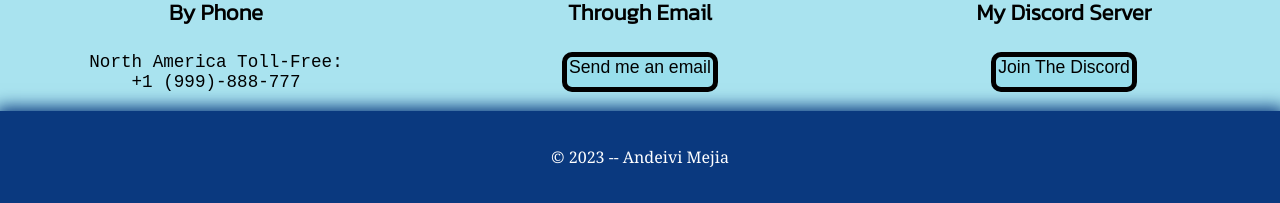
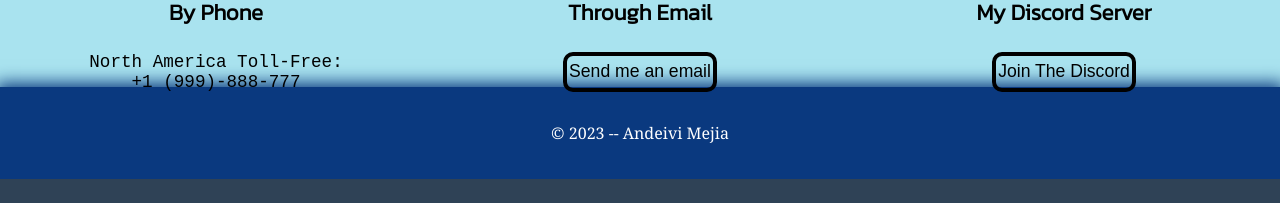
Before and after one commit to clumsyproninja/resumeWebsite, a plain HTML site: page index.html in a window 1280 px wide. Shown: the part 2871-3074 px from the top of the page. After the commit the page ends 3050 px from the top, so only its background shows below. Drawn offline with Linux system fonts and the light colour scheme; a web font is replaced by a local one.

Commit message:
Update contact links and remove class
-Removes unnecessary class since they are the only a tags under contact-info

```diff
--- a/index.html
+++ b/index.html
@@ -76,8 +76,8 @@
                 <p>North America Toll-Free:<br>
                     +1 (999)-888-777
                 </p>
-                <a class="contact-links" href="mailto:amejia40854@students.pccc.edu">Send me an email</a>
-                <a class="contact-links" href="https://discord.gg/discord">Join The Discord</a>
+                <a href="mailto:amejia40854@students.pccc.edu">Send me an email</a>
+                <a href="https://discord.gg/discord">Join The Discord</a>
             </article>
         </section>
     </main>
--- a/style.css
+++ b/style.css
@@ -203,7 +203,7 @@ header section{
 #contact{
     background-color: #a9e3ef;
     color: #000;
-    min-height: 35vh;
+    min-height: 32vh;
 }
 
 #contact-title{
@@ -234,13 +234,18 @@ header section{
     padding: 0px 0.5%;
 }
 
-.contact-links{
+#contact-info a{
+    padding-top: 5px;
     font-family: 'Spinnaker', sans-serif !important;
-    background-color: hsl(190, 69%, 76%);
     color: #000;
+    max-height: 5vh;
     border-radius: 10px;
-    border: 5px solid #000;
+    border: 4px solid #000;
     text-decoration: none;
+}
+
+#contact-info a:hover{
+    background-color: hsl(190, 69%, 73%);
 }
 
 footer{
```
